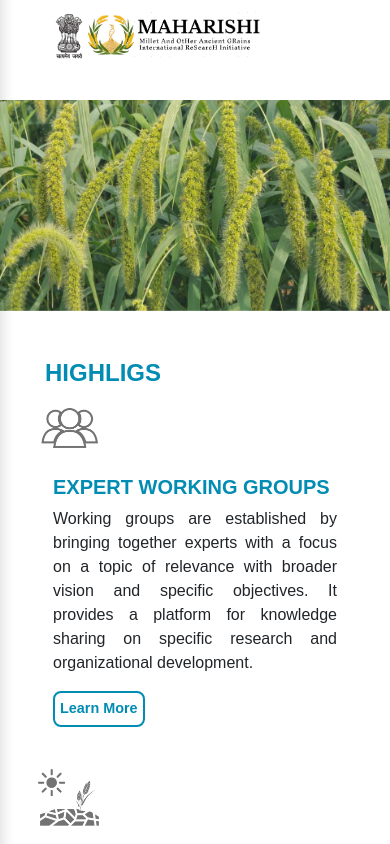
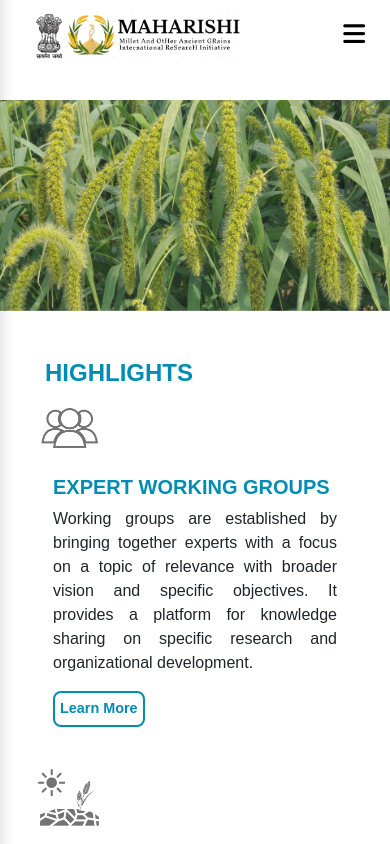
Before and after one commit to Rakeshsamala0505/Maharishi12, a React (Create React App) app: page / in a window 390 px wide. Shown: the top 844 px of the page. Built offline with nearby package versions, Linux system fonts and the light colour scheme.

Commit message:
mobile testing

```diff
--- a/src/components/Header.css
+++ b/src/components/Header.css
@@ -210,30 +210,9 @@
     font-weight: 600;
   }
 
-@media screen and (max-width: 768px) {
-  .btn.menu-btn {
-    position: absolute;
-    top: 0px;
-    left: -14rem;
-    font-size: 25px;
-    cursor: pointer;
-    z-index: 100;
 
-  }
-  .wrapper .nav-links {
-    flex-direction: column; /* Stack items vertically */
-    align-items: center; /* Center align the items */
-}
-.millets-section {
-  display: flex;
-  justify-content: space-between;
-  align-items: flex-start;
-  padding: 0px 0px;
-  gap: 0px;
-}
-}
 
-@media screen and (max-width: 970px) {
+@media screen and (max-width: 480px) {
   .nav-links .drop-menu {
     background: #454545;}
 
@@ -250,7 +229,7 @@
     align-items: center;
   }
   .logo {
-    padding-left: 20px;
+    padding-left: -50px;
 
   }
 
@@ -271,7 +250,7 @@
   /* Style for the menu button */
   .wrapper .btn.menu-btn {
     position: absolute;
-    left: 100px;
+    left: 50px;
     top: 50%;
     transform: translateY(-50%);
     color: black;
--- a/src/pages/Home.js
+++ b/src/pages/Home.js
@@ -61,7 +61,7 @@
 
       {/* Latest Updates Section */}
       <section id="latest-updates" className="container py-5">
-        <h2 className="text-dark fs-1 text-start">HIGHLIGS</h2>
+        <h2 className="text-dark fs-1 text-start">HIGHLIGHTS</h2>
         <div className="row">
           {/* Update 1 */}
           <div className="col-md-4 mb-4">
```
